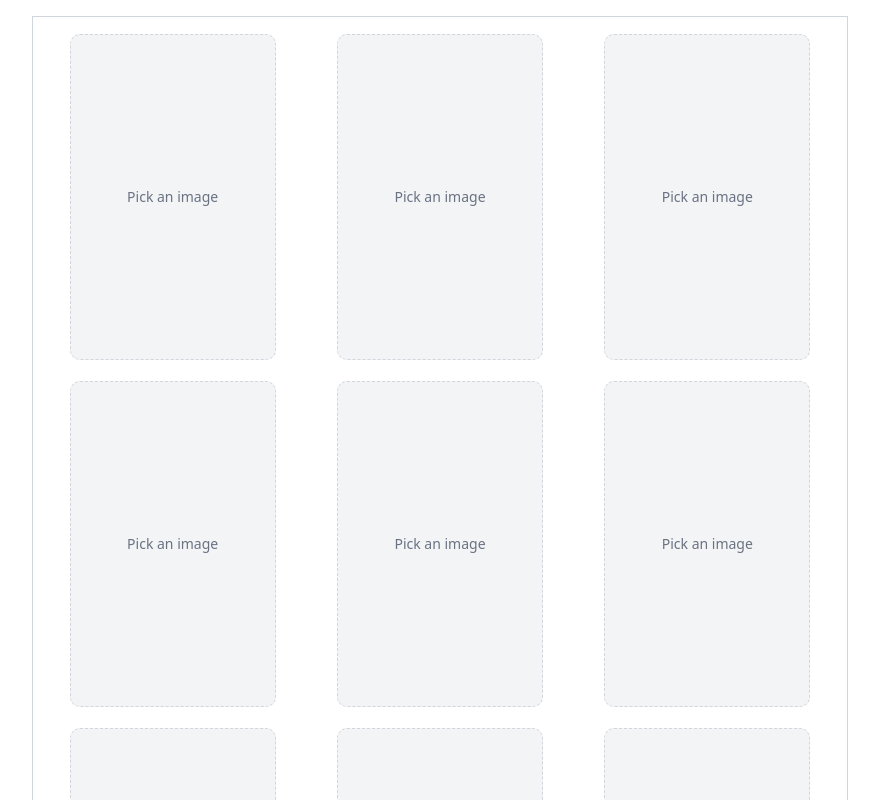
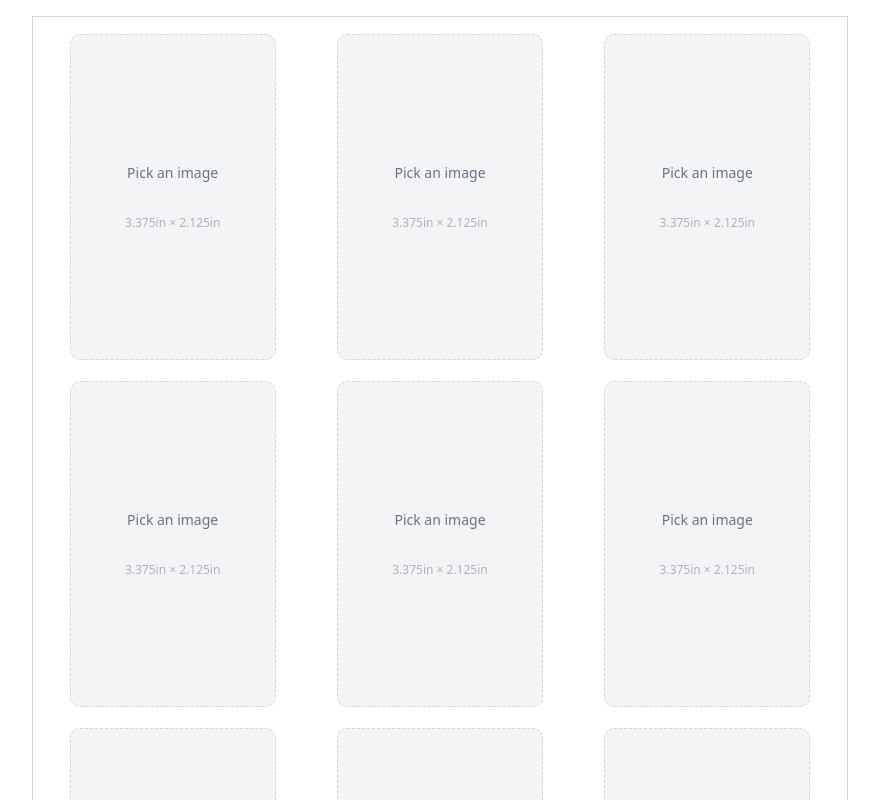
Before and after one commit to mismith/yotoprint, a Vue app: page / in a window 1280 px wide. Shown: the top 800 px of the page, without its empty margins (200-1079 px from the left). Built offline with nearby package versions, Linux system fonts and the light colour scheme.

Commit message:
feat: add card dimensions

```diff
--- a/src/components/BaseCard.vue
+++ b/src/components/BaseCard.vue
@@ -16,9 +16,11 @@ const file = ref(null)
   >
     <div
       v-if="!file"
-      class="absolute inset-0 flex items-center justify-center text-center text-sm text-gray-500 print:hidden"
+      class="absolute inset-0 flex flex-col items-center justify-center gap-8 text-center text-sm text-gray-500 print:hidden"
     >
       Pick an image
+
+      <div class="text-xs opacity-50">3.375in &times; 2.125in</div>
     </div>
     <input
       type="file"
```
